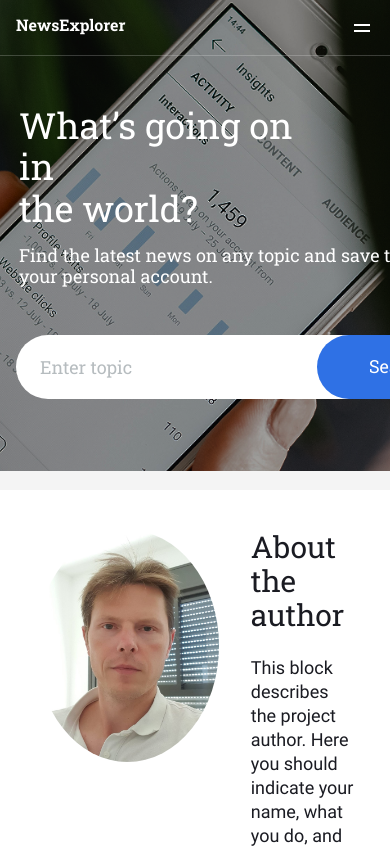
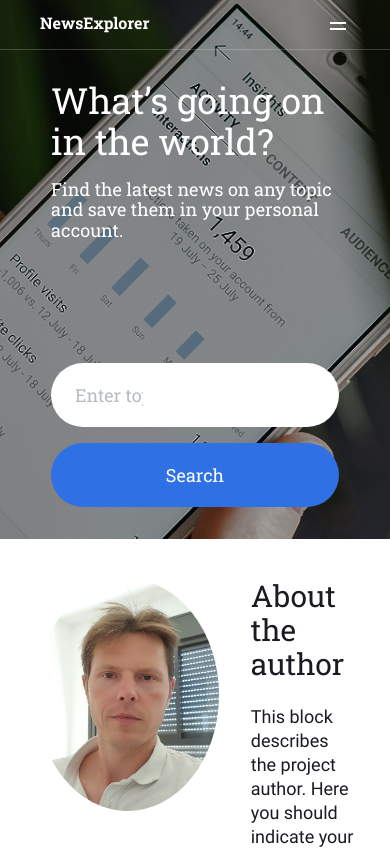
Before and after one commit to yuranest/news-explorer, a React (Vite) app: page / in a window 390 px wide. Shown: the top 849 px of the page. Built offline with nearby package versions, Linux system fonts and the light colour scheme.

Commit message:
header css fix on 320

```diff
--- a/src/components/Header/Header.css
+++ b/src/components/Header/Header.css
@@ -41,22 +41,27 @@
   display: flex;
   flex-direction: column;
   align-items: center;
+  text-align: center;
+  margin: 0 auto;
+  padding: 0;
+  text-align: start;
 }
-
+.header__content-wrapper {
+  margin: 0 auto;
+}
 .header__title {
   font-weight: 400;
   font-size: 60px;
-  width: 608px;
+  max-width: 608px;
+  width: 100%;
   margin-top: 80px;
   margin-bottom: 32px;
-}
-.header__title-tablet {
-  display: none;
 }
 
 .header__subtitle {
   font-size: 18px;
   font-weight: 400;
-  width: 608px;
+  max-width: 608px;
+  width: 100%;
   margin-bottom: 88px;
 }
--- a/src/components/Header/Header.jsx
+++ b/src/components/Header/Header.jsx
@@ -53,16 +53,9 @@ function Header({ isLoggedIn, onLoginClick, onLogoutClick, onSearch }) {
 
       {isHomePage && (
         <div className="header__content">
+          <div className="header__content-wrapper">
             <div>
-            <h2 className="header__title header__title-desktop">
-              What’s going on in
-              <br />
-              the world?
-            </h2>
-            <h2 className="header__title header__title-tablet">
-              What’s going on in the <br />
-              world?
-            </h2>
+              <h2 className="header__title">What’s going on in the world?</h2>
             </div>
             <p className="header__subtitle">
               Find the latest news on any topic and save them in your personal
@@ -70,6 +63,7 @@ function Header({ isLoggedIn, onLoginClick, onLogoutClick, onSearch }) {
             </p>
             <SearchForm onSearch={onSearch} />
           </div>
+        </div>
       )}
     </header>
   );
--- a/src/components/SearchForm/SearchForm.css
+++ b/src/components/SearchForm/SearchForm.css
@@ -6,7 +6,8 @@
 }
 
 .search-form__input {
-  width: 608px;
+  max-width: 608px;
+  width: 100%;
   height: 64px;
   padding: 21px 208px 21px 24px;
   border: 1px #d1d2d6;
@@ -23,7 +24,8 @@
   position: absolute;
   right: 0;
   height: 64px;
-  width: 168px;
+  max-width: 168px;
+  width: 100%;
   background-color: #2f71e5;
   color: white;
   border: none;
--- a/src/styles/media.css
+++ b/src/styles/media.css
@@ -10,27 +10,15 @@
     height: 24px;
   }
 
-  .header__content {
-    margin-left: 160px;
-    margin-right: 156px;
-    align-items: flex-start;
-  }
-
-  .header__title-desktop {
-    display: none;
-  }
-
-  .header__title-tablet {
-    display: block;
-    width: 385px;
+  .header__title {
+    width: 100%;
+    max-width: 385px;
     font-size: 36px;
-    line-height: 40px;
-    margin-top: 30px;
-    margin-bottom: 16px;
   }
 
   .header__subtitle {
-    width: 452px;
+    width: 100%;
+    max-width: 452px;
     margin-bottom: 48px;
     text-align: left;
   }
@@ -67,14 +55,9 @@
   .navigation__link--active::after {
     bottom: -24px;
   }
-  .search-form {
-    width: 448px;
-    height: 56px;
-  }
 
   .search-form__button {
     width: 160px;
-    right: -10px;
     padding: 16px 52px;
   }
   .search-form__input {
@@ -199,16 +182,14 @@
 }
 /* ========== 480px / 320px BREAKPOINT ========== */
 
-@media screen and (max-width: 480px) {
+@media screen and (max-width: 425px) {
+  body {
+    display: block;
+    padding: 0;
+  }
+
   .burger-button {
     display: flex;
-  }
-  .header__container {
-    padding: 16px;
-  }
-  .header__logo {
-    width: 117px;
-    font-size: 16px;
   }
 
   .navigation__link {
@@ -218,24 +199,36 @@
   .navigation__button {
     display: none;
   }
-  .header__title-tablet {
-    display: none;
+
+  .header__logo {
+    width: 117px;
+    font-size: 16px;
   }
-  .header__title-desktop {
-    display: block;
-    width: 285px;
+
+  .header__title {
+    width: 100%;
+    max-width: 285px;
     font-size: 36px;
     margin-top: 30px;
     margin-bottom: 16px;
   }
-
   .header__subtitle {
-    width: 452px;
-    margin-bottom: 48px;
-    text-align: left;
+    width: 100%;
+    max-width: 288px;
+    margin-bottom: 122px;
   }
 
-  .header__content {
-    margin: 19px;
+  .search-form {
+    flex-direction: column;
+    gap: 16px;
+    margin-bottom: 32px;
+  }
+
+  .search-form__input,
+  .search-form__button {
+    position: static;
+    width: 100%;
+    max-width: 288px;
+    text-align: center;
   }
 }
```
Lines whose indentation alone changed are shown as unchanged.
